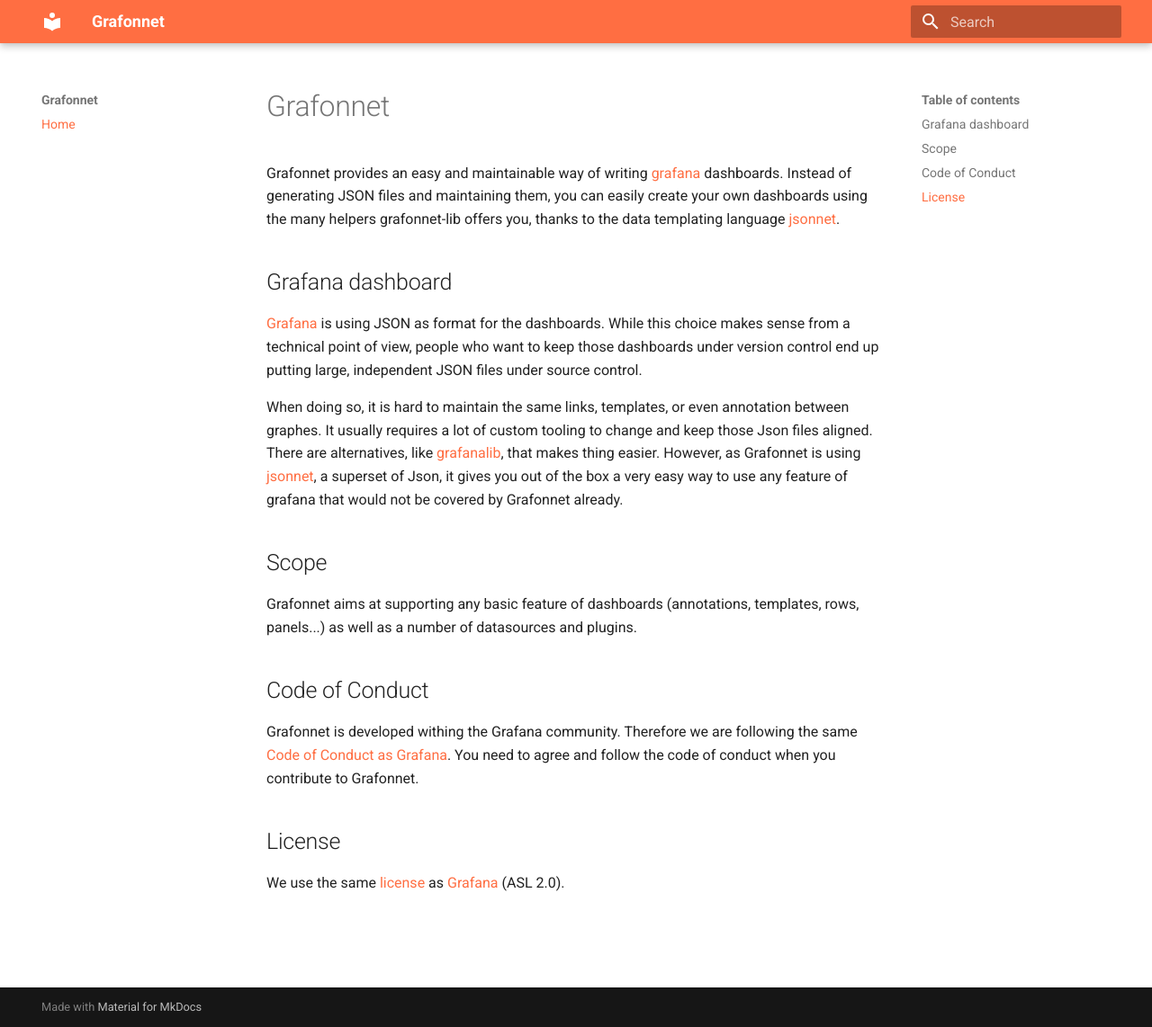
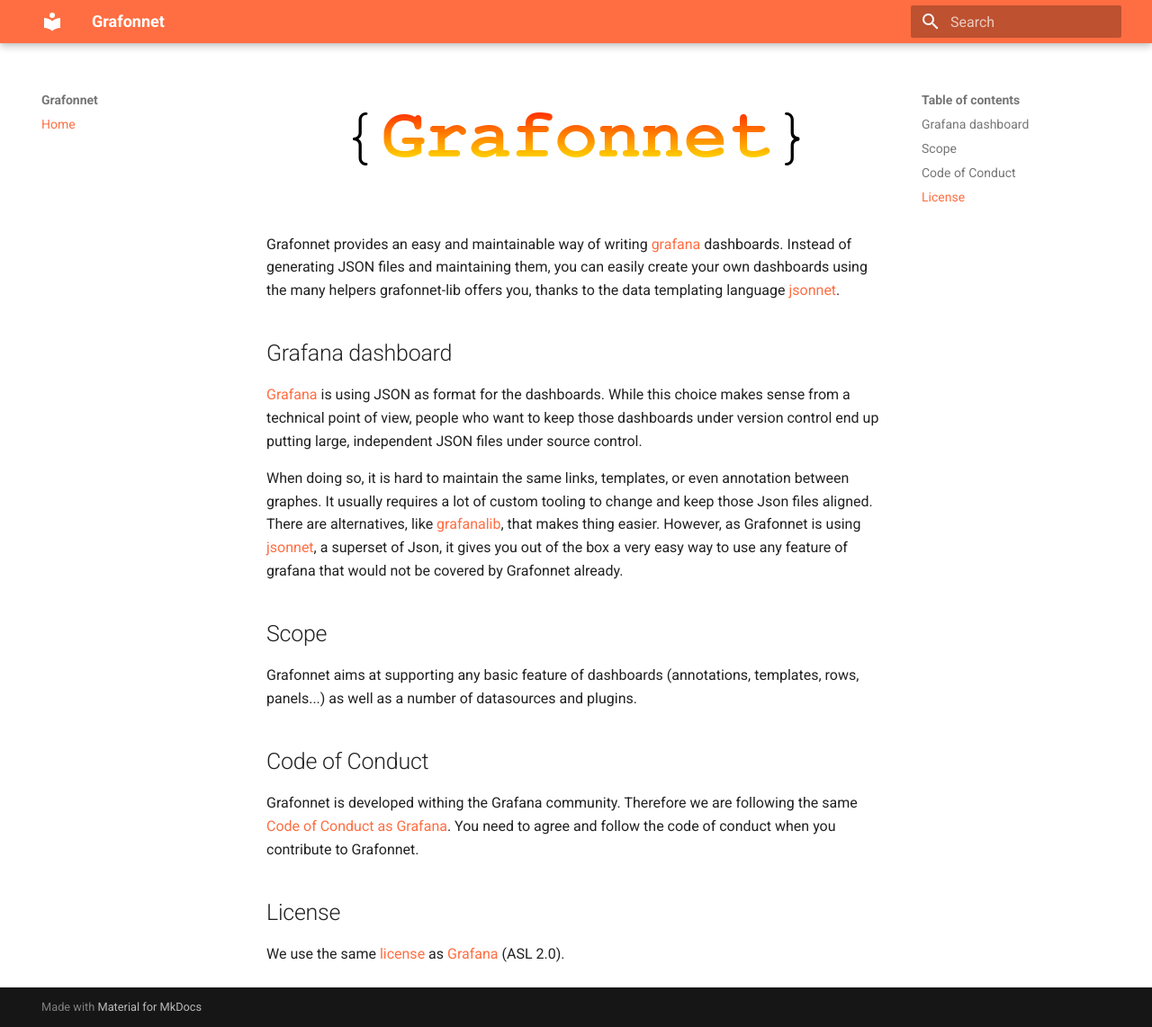
Before and after one commit to grafana/grafonnet-lib, an MkDocs documentation site: the page built from docs/index.md, in a window 1280 px wide and 1142 px high. Shown: the whole window at 90% size. Built offline with MkDocs 1.6.1 and Material for MkDocs 9.7.7, drawn with Linux system fonts in a browser that asks for light colours; old or Windows-style settings are respelled for this version of MkDocs.

Commit message:
Add logo and theme the docs
Signed-off-by: Julien Pivotto <roidelapluie@inuits.eu>

```diff
--- a/docs/index.md
+++ b/docs/index.md
@@ -1,4 +1,4 @@
-# Grafonnet
+# <center>![Grafonnet logo](images/grafonnet.png)</center>
 
 Grafonnet provides an easy and maintainable way of writing
 [grafana](https://grafana.org) dashboards. Instead of generating JSON files and
--- a/mkdocs.yml
+++ b/mkdocs.yml
@@ -1,8 +1,8 @@
 site_name: Grafonnet
-theme: 'material'
-pages:
-  - Home: 'index.md'
-extra:
+theme:
+  name: 'material'
   palette:
     primary: 'Deep orange'
     accent: 'Orange'
+pages:
+  - Home: 'index.md'
```
Also changed, not shown: README.md (+1 -1 lines), docs/images/grafonnet.png (added).
